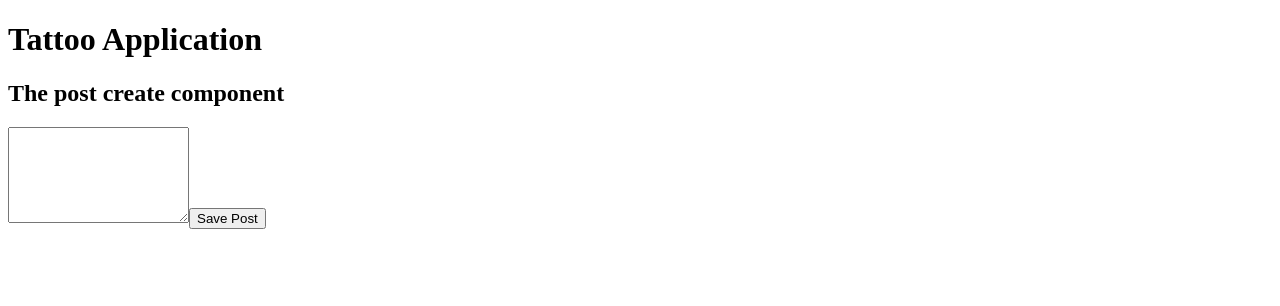
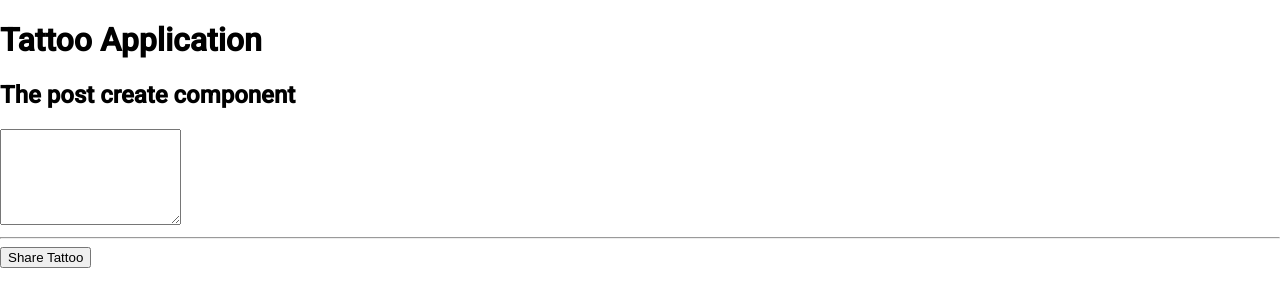
Before and after one commit to xprownz/Y3TEPRO, an Angular app in the folder TheMateTricks/: page / in a window 1280 px wide. Shown: the top 306 px of the page. Built offline with nearby package versions, Linux system fonts and the light colour scheme.

Commit message:
Get User Input & Angular Material

```diff
--- a/TheMateTricks/angular.json
+++ b/TheMateTricks/angular.json
@@ -24,6 +24,7 @@
               "src/assets"
             ],
             "styles": [
+              "./node_modules/@angular/material/prebuilt-themes/purple-green.css",
               "src/styles.css"
             ],
             "scripts": []
@@ -89,6 +90,7 @@
               "src/assets"
             ],
             "styles": [
+              "./node_modules/@angular/material/prebuilt-themes/purple-green.css",
               "src/styles.css"
             ],
             "scripts": []
@@ -120,6 +122,7 @@
           }
         }
       }
-    }},
+    }
+  },
   "defaultProject": "TheMateTricks"
 }
--- a/TheMateTricks/package.json
+++ b/TheMateTricks/package.json
@@ -12,13 +12,16 @@
   "private": true,
   "dependencies": {
     "@angular/animations": "~8.2.9",
+    "@angular/cdk": "~8.2.3",
     "@angular/common": "~8.2.9",
     "@angular/compiler": "~8.2.9",
     "@angular/core": "~8.2.9",
     "@angular/forms": "~8.2.9",
+    "@angular/material": "^8.2.3",
     "@angular/platform-browser": "~8.2.9",
     "@angular/platform-browser-dynamic": "~8.2.9",
     "@angular/router": "~8.2.9",
+    "hammerjs": "^2.0.8",
     "rxjs": "~6.4.0",
     "tslib": "^1.10.0",
     "zone.js": "~0.9.1"
--- a/TheMateTricks/src/app/app.module.ts
+++ b/TheMateTricks/src/app/app.module.ts
@@ -1,8 +1,10 @@
 import { BrowserModule } from '@angular/platform-browser';
 import { NgModule } from '@angular/core';
+import { FormsModule } from '@angular/forms';
 
 import { AppComponent } from './app.component';
 import { PostCreateComponent } from './posts/post-create/post-create.component';
+import { BrowserAnimationsModule } from '@angular/platform-browser/animations';
 
 @NgModule({
   declarations: [
@@ -10,7 +12,9 @@ import { PostCreateComponent } from './posts/post-create/post-create.component';
     PostCreateComponent
   ],
   imports: [
-    BrowserModule
+    BrowserModule,
+    FormsModule,
+    BrowserAnimationsModule
   ],
   providers: [],
   bootstrap: [AppComponent]
--- a/TheMateTricks/src/app/posts/post-create/post-create.component.html
+++ b/TheMateTricks/src/app/posts/post-create/post-create.component.html
@@ -1,3 +1,5 @@
 <h2>The post create component</h2>
-<textarea rows="6"></textarea>
-<button>Save Post</button>
+<textarea rows="6" [(ngModel)]="enterValue"></textarea>
+<hr>
+<button (click)="onAddTattoPost()">Share Tattoo</button>
+<p>{{ newTattooPost }}</p>
--- a/TheMateTricks/src/app/posts/post-create/post-create.component.ts
+++ b/TheMateTricks/src/app/posts/post-create/post-create.component.ts
@@ -6,5 +6,14 @@ import { Component } from '@angular/core';
 
 })
 export class PostCreateComponent {
+  enterValue = '';
+  newTattooPost = '';
+  initialTextArea = 'Please enter details into the text area';
 
+  onAddTattoPost(){
+    this.newTattooPost = this.enterValue;
+
+
+    //alert('Image added!');
+  }
 }
--- a/TheMateTricks/src/index.html
+++ b/TheMateTricks/src/index.html
@@ -6,6 +6,8 @@
   <base href="/">
   <meta name="viewport" content="width=device-width, initial-scale=1">
   <link rel="icon" type="image/x-icon" href="favicon.ico">
+  <link href="https://fonts.googleapis.com/css?family=Roboto:300,400,500&display=swap" rel="stylesheet">
+  <link href="https://fonts.googleapis.com/icon?family=Material+Icons" rel="stylesheet">
 </head>
 <body>
   <app-root></app-root>
--- a/TheMateTricks/src/main.ts
+++ b/TheMateTricks/src/main.ts
@@ -1,3 +1,4 @@
+import 'hammerjs';
 import { enableProdMode } from '@angular/core';
 import { platformBrowserDynamic } from '@angular/platform-browser-dynamic';
 
--- a/TheMateTricks/src/styles.css
+++ b/TheMateTricks/src/styles.css
@@ -1 +1,4 @@
 /* You can add global styles to this file, and also import other style files */
+
+html, body { height: 100%; }
+body { margin: 0; font-family: Roboto, "Helvetica Neue", sans-serif; }
```
Also changed, not shown: 1 other file (tests, documents, lock files or other folders).
